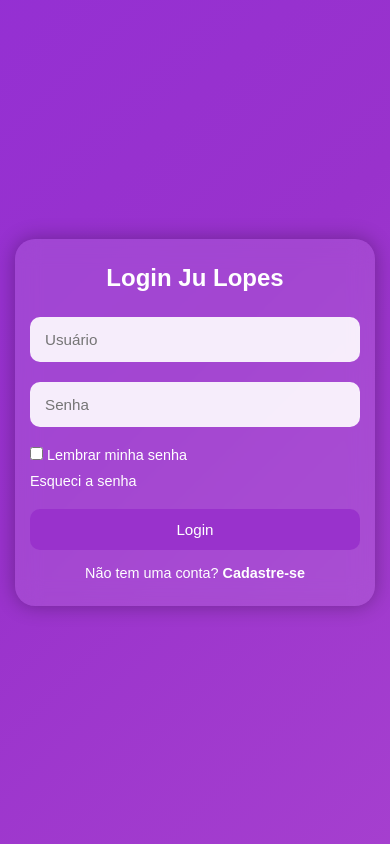
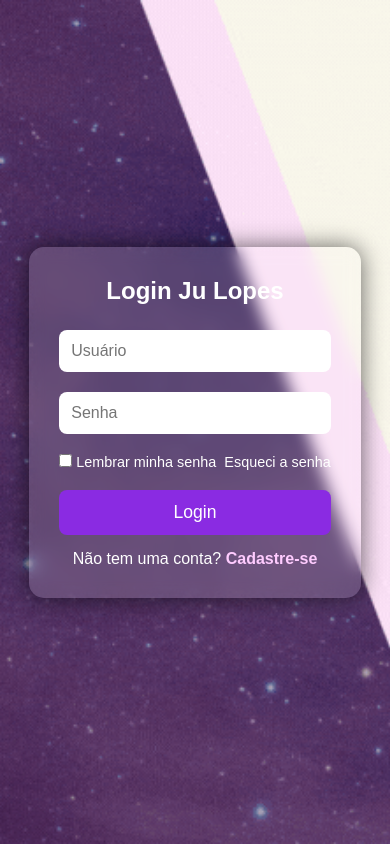
Before and after one commit to julia-xavier-lopes/login, a plain HTML site: page index.html in a window 390 px wide. Drawn offline with Linux system fonts and the light colour scheme.

Commit message:
Atualiza página de login com redirecionamento para o portfólio

```diff
--- a/index.html
+++ b/index.html
@@ -11,21 +11,16 @@
     <main class="container">
         <form id="loginForm">
             <h1>Login Ju Lopes</h1>
-
             <div class="input-box">
                 <input id="email" type="email" placeholder="Usuário">
-                <i class="bx bxs-user"></i>
             </div>
-
             <div class="input-box">
                 <input id="senha" type="password" placeholder="Senha">
-                <i class="bx bxs-lock-alt"></i>
             </div>
 
             <div class="remenber-forgot">
                 <label>
-                    <input type="checkbox">
-                    Lembrar minha senha
+                    <input type="checkbox"> Lembrar minha senha
                 </label>
                 <a href="#">Esqueci a senha</a>
             </div>
@@ -38,25 +33,23 @@
         </form>
     </main>
 
-    <!-- Script -->
     <script>
         document.getElementById("loginForm").addEventListener("submit", function(event) {
             event.preventDefault();
 
             const email = document.getElementById("email").value.trim();
             const senha = document.getElementById("senha").value.trim();
-            const btn = document.querySelector(".login");
 
             if (email === "" || senha === "") {
                 alert("Preencha todos os campos!");
                 return;
             }
 
-            // Mostra carregamento
+            const btn = document.querySelector(".login");
             btn.textContent = "Entrando...";
             btn.disabled = true;
 
-            // Simula um pequeno atraso antes do redirecionamento
+            // Simula carregamento antes de ir pro portfólio
             setTimeout(() => {
                 window.location.href = "https://portifoliodaju.vercel.app/";
             }, 1500);
--- a/style.css
+++ b/style.css
@@ -1,81 +1,56 @@
-/* ===== Estilos Globais ===== */
 * {
     margin: 0;
     padding: 0;
     box-sizing: border-box;
-    font-family: "Poppins", sans-serif;
+    font-family: Arial, Helvetica, sans-serif;
 }
 
 body {
+    background-image: url("img/Banner para Twitch kawaii roxo.gif");
+    background-size: cover;
+    background-position: center;
+    background-repeat: no-repeat;
+    height: 100vh;
     display: flex;
+    align-items: center;
     justify-content: center;
-    align-items: center;
-    min-height: 100vh;
-    background: linear-gradient(135deg, #8a2be2, #9932cc, #ba55d3);
-    background-size: 300% 300%;
-    animation: gradientMove 8s ease infinite;
 }
 
-@keyframes gradientMove {
-    0% { background-position: 0% 50%; }
-    50% { background-position: 100% 50%; }
-    100% { background-position: 0% 50%; }
-}
-
-/* ===== Container ===== */
 .container {
-    background: rgba(255, 255, 255, 0.1);
-    backdrop-filter: blur(12px);
-    border-radius: 20px;
-    padding: 40px 30px;
-    width: 100%;
+    background-color: rgba(255, 255, 255, 0.15);
+    backdrop-filter: blur(8px);
+    padding: 40px;
+    border-radius: 15px;
+    box-shadow: 0 0 25px rgba(0, 0, 0, 0.6);
+    text-align: center;
+    width: 90%;
     max-width: 400px;
-    box-shadow: 0 0 20px rgba(0,0,0,0.3);
-    color: #fff;
 }
 
 h1 {
-    text-align: center;
+    color: #fff;
     margin-bottom: 25px;
-    font-size: 2rem;
-}
-
-/* ===== Formulário ===== */
-form {
-    display: flex;
-    flex-direction: column;
+    font-size: 1.8rem;
 }
 
 .input-box {
-    position: relative;
     margin-bottom: 20px;
 }
 
 .input-box input {
     width: 100%;
-    padding: 14px 45px 14px 15px;
+    padding: 12px;
     border: none;
-    border-radius: 10px;
     outline: none;
-    background-color: rgba(255,255,255,0.9);
-    color: #333;
+    border-radius: 8px;
     font-size: 1rem;
 }
 
-.input-box i {
-    position: absolute;
-    right: 15px;
-    top: 50%;
-    transform: translateY(-50%);
-    color: #9932cc;
-    font-size: 1.2rem;
-}
-
-/* ===== Lembrar senha / Esqueci ===== */
 .remenber-forgot {
     display: flex;
     justify-content: space-between;
     align-items: center;
+    color: #fff;
     font-size: 0.9rem;
     margin-bottom: 20px;
 }
@@ -89,77 +64,45 @@ form {
     text-decoration: underline;
 }
 
-/* ===== Botão de Login ===== */
 .login {
-    background-color: #9932cc;
+    width: 100%;
+    padding: 12px;
+    background-color: #8a2be2;
     color: white;
     border: none;
-    border-radius: 10px;
-    padding: 12px;
-    font-size: 1rem;
+    border-radius: 8px;
+    font-size: 1.1rem;
     cursor: pointer;
-    transition: background 0.3s ease, transform 0.2s;
+    transition: 0.3s;
 }
 
 .login:hover {
-    background-color: #8a2be2;
-    transform: scale(1.05);
+    background-color: #6b20b0;
 }
 
-/* ===== Link de Cadastro ===== */
 .register-link {
-    text-align: center;
+    color: #fff;
     margin-top: 15px;
-    font-size: 0.9rem;
 }
 
 .register-link a {
-    color: #fff;
-    font-weight: 600;
+    color: #ffccff;
     text-decoration: none;
+    font-weight: bold;
 }
 
 .register-link a:hover {
     text-decoration: underline;
 }
 
-/* ===== Responsividade ===== */
-@media (max-width: 768px) {
+/* 🌈 Responsividade */
+@media (max-width: 480px) {
     .container {
-        padding: 30px 20px;
-        max-width: 320px;
-    }
-
-    h1 {
-        font-size: 1.7rem;
-    }
-
-    .input-box input {
-        font-size: 0.95rem;
-    }
-}
-
-@media (max-width: 480px) {
-    body {
-        padding: 15px;
-    }
-
-    .container {
-        max-width: 100%;
-        padding: 25px 15px;
+        width: 85%;
+        padding: 30px;
     }
 
     h1 {
         font-size: 1.5rem;
     }
-
-    .remenber-forgot {
-        flex-direction: column;
-        align-items: flex-start;
-        gap: 10px;
-    }
-
-    .login {
-        font-size: 0.95rem;
-    }
 }
```
